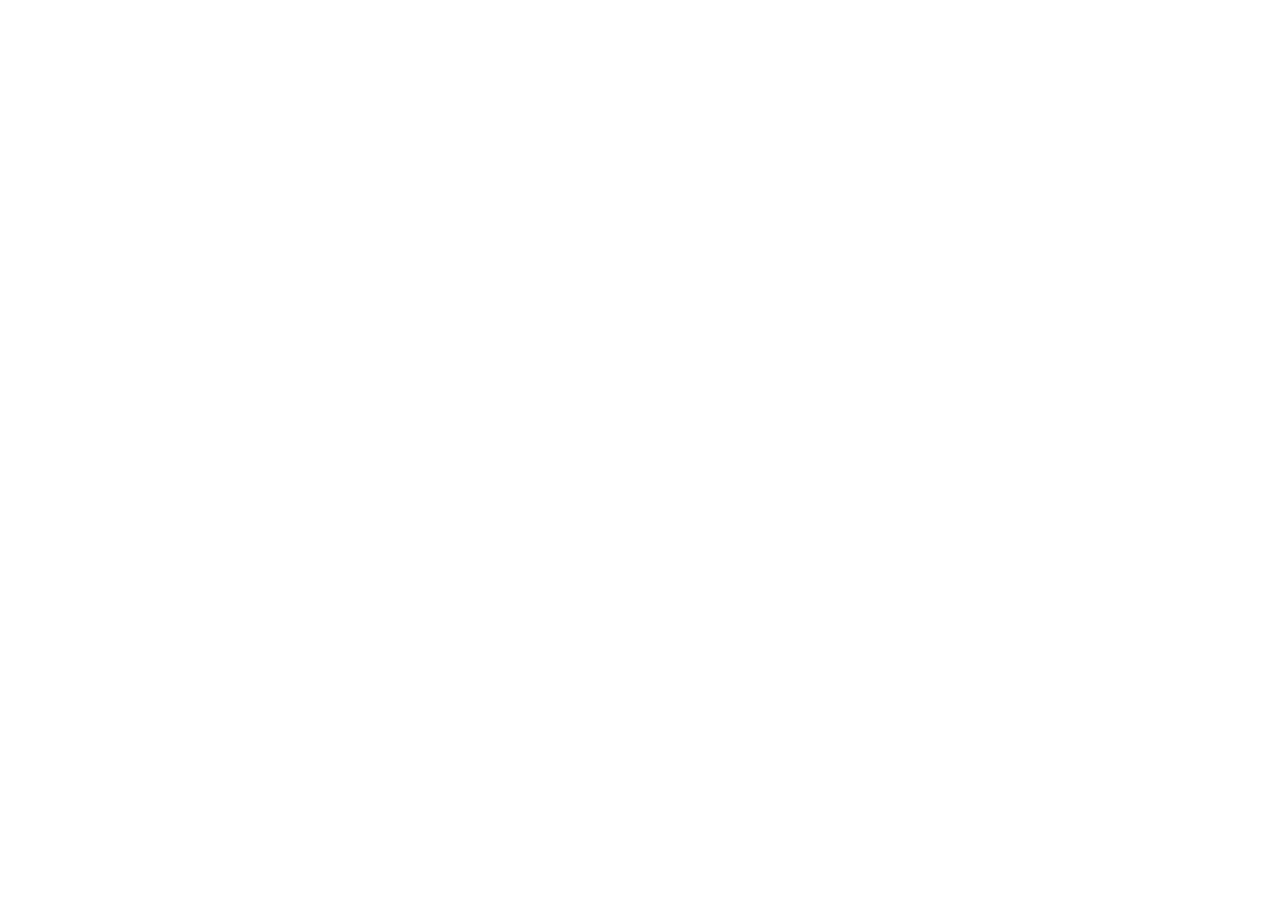
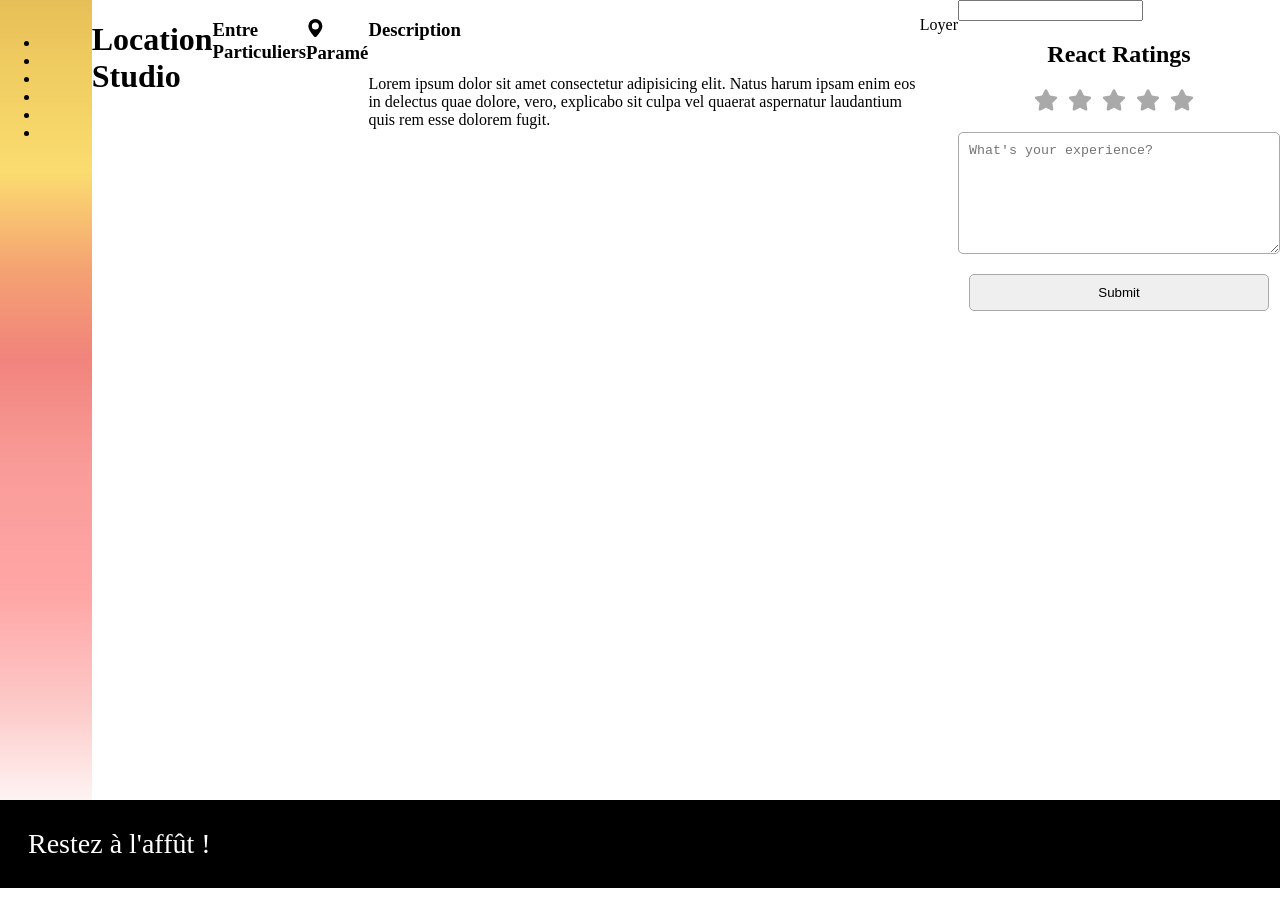
Before and after one commit to DPGL/projet-bons-plans-front, a React (Vite) app: page / in a window 1280 px wide. Shown: the top 905 px of the page. Before the commit the page ends 800 px from the top, so only its background shows below. Built offline with nearby package versions, Linux system fonts and the light colour scheme.

Commit message:
bug fixed

```diff
--- a/App.jsx
+++ b/App.jsx
@@ -3,9 +3,13 @@
 import "./public/style/index.css"
 import BP7Dpro from "./Pages/BP7Dpro"
 import Bp4DAnnonceLogement from "./Pages/Bp4DAnnonceLogement"
+import Footer from './component/Footer'
 
 const App = () => {
-    <BP7Dpro />
+return(
+
+    <Bp4DAnnonceLogement />
+)
 }
 
 ReactDOM.render(
--- a/Pages/Bp4DAnnonceLogement.jsx
+++ b/Pages/Bp4DAnnonceLogement.jsx
@@ -1,19 +1,21 @@
-import React from "react"
+import React from "react";
 import Sidebar from "../component/Sidebar";
-import Logement from "../component/Bp4DAnnonceLogement"
-import Footer from "../component/Footer"
+import Logement from "../component/Bp4DAnnonceLogement";
+import Footer from "../component/Footer";
 
-import '/pages/Bp4DAnnonceLogement.css'
-import '../component/Main.css'
-
+import "../pages/Bp4DAnnonceLogement.css";
+import "../component/Main.css";
 
 const Bp4DAnnonceLogement = () => {
-    return (
-        <div className="body-header">
-            <Sidebar />
-            <Logement />
-        </div>
-    )
-}
+  return (
+    <div className="page">
+      <div className="Bp4DAnnonceStage">
+        <Sidebar />
+        <Logement />
+      </div>
+      <Footer />
+    </div>
+  );
+};
 
 export default Bp4DAnnonceLogement;
```
